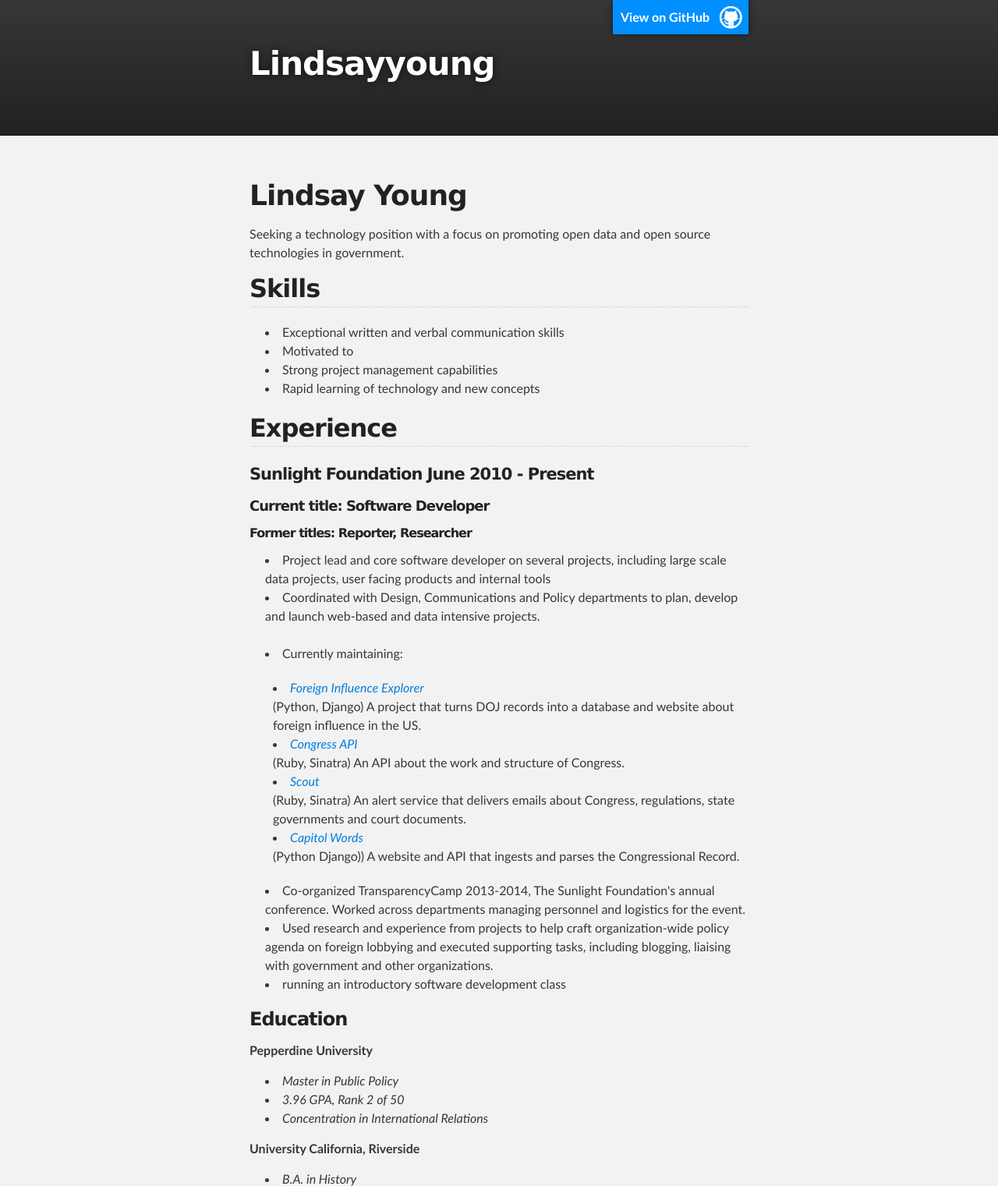
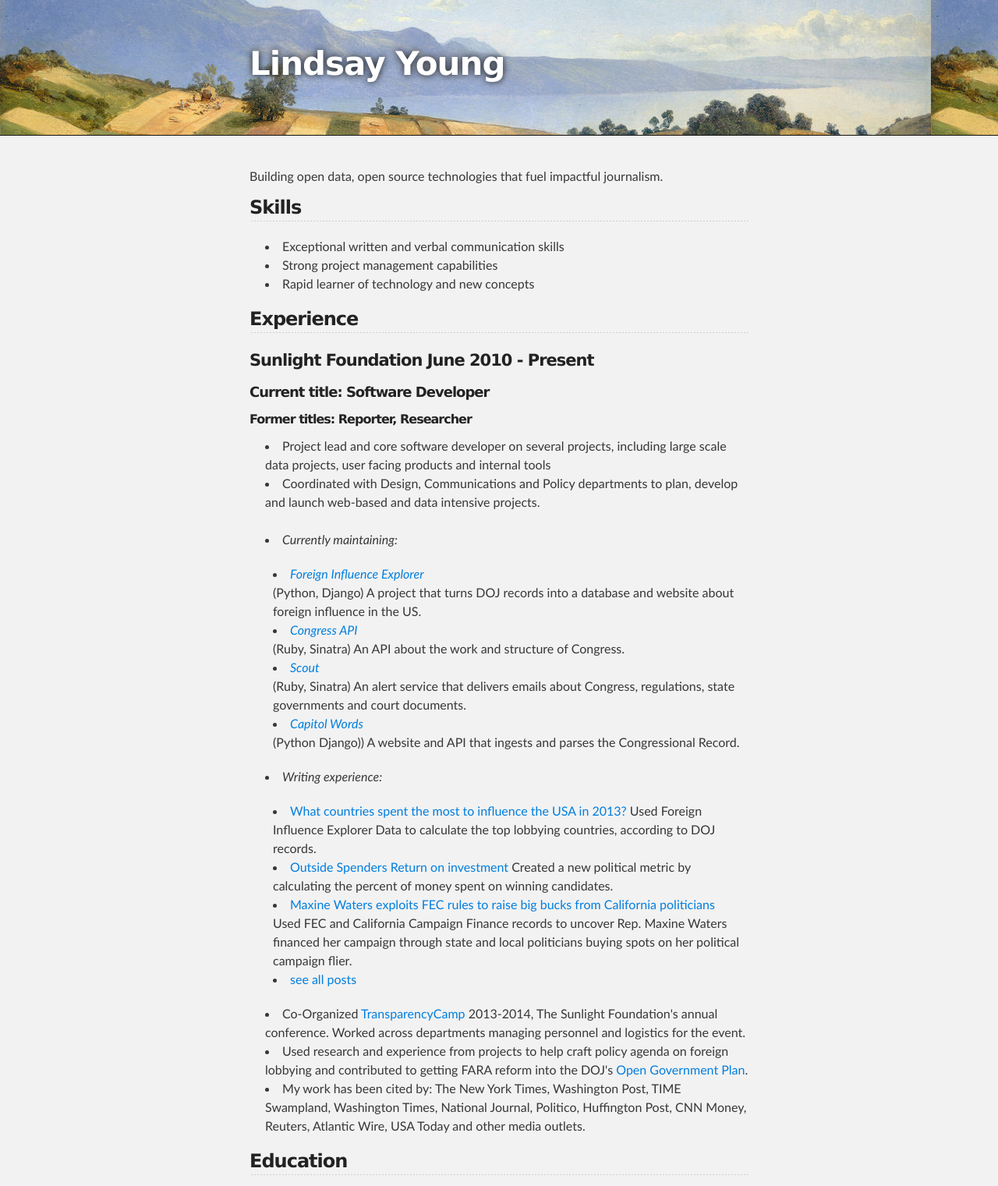
Before and after one commit to LindsayYoung/lindsayyoung.github.io, a plain HTML site: page index.html in a window 1280 px wide. Shown: the top 1521 px of the page at 78% size. Drawn offline with Linux system fonts and the light colour scheme.

Commit message:
adding images

```diff
--- a/index.html
+++ b/index.html
@@ -16,34 +16,29 @@
     <!-- HEADER -->
     <div id="header_wrap" class="outer">
         <header class="inner">
-          <a id="forkme_banner" href="https://github.com/LindsayYoung/LindsayYoung">View on GitHub</a>
-
-          <h1 id="project_title">Lindsayyoung</h1>
+          <h1 id="project_title">Lindsay Young</h1>
           <h2 id="project_tagline"></h2>
         </header>
     </div>
 
     <!-- MAIN CONTENT -->
     <div id="main_content_wrap" class="outer">
+
       <section id="main_content" class="inner">
-        <div id="resume">
-    <div id="col1">
 
-    <div id="col2">
-        <h1>Lindsay Young</h1>
+
         <div class="objective">
-            Seeking a technology position with a focus on promoting open data and open source technologies in government.
+            Building open data, open source technologies that fuel impactful  journalism.
         </div>
-        <h2 class="skills">Skills</h2>
-        <div class="skills">
+
+        <h3 class="skills">Skills</h3>
             <ul class="job">
             <li>Exceptional written and verbal communication skills</li>
-            <li>Motivated to </li>
             <li>Strong project management capabilities</li>
-            <li>Rapid learning of technology and new concepts</li>
+            <li>Rapid learner of technology and new concepts</li>
             </ul>
-        </div>
-        <h2>Experience</h2>
+
+        <h3>Experience</h3>
         <div class="experience">
             <h4>Sunlight Foundation <span>June 2010 - Present</span></h4>
             <h5>Current title: Software Developer</h5>
@@ -52,7 +47,7 @@
                 <li>Project lead and core software developer on several projects, including large scale data projects, user facing products and internal tools</li>
                 <li>Coordinated with Design, Communications and Policy departments to plan, develop and launch web-based and data intensive projects.</li>
                 <br>
-                <li>Currently maintaining:
+                <li><em>Currently maintaining:</em>
                     <ul class="inner">
                         <li><em><a href="foreign.influenceexplorer.com">Foreign Influence Explorer</a></em><br>
                         (Python, Django) A project that turns DOJ records into a database and website about foreign influence in the US. </li>
@@ -66,18 +61,31 @@
                         </li>
                         </li>
                     </ul>
+                <li><em>Writing experience:</em>
+                  <ul class="inner">
+                    <li>
+                      <a href="http://sunlightfoundation.com/blog/2014/05/08/what-countries-spent-the-most-to-influence-the-usa-in-2013/">What countries spent the most to influence the USA in 2013?</a> Used Foreign Influence Explorer Data to calculate the top lobbying countries, according to DOJ records.
+                    </li>
+                    <li>
+                      <a href="http://sunlightfoundation.com/blog/2013/05/16/final-look-at-outside-spenders-2012-return-on-investment/">Outside Spenders Return on investment</a> Created a new political metric by calculating the percent of money spent on winning candidates.
+                    </li>
+                    <li>
+                      <a href="http://sunlightfoundation.com/blog/2010/08/25/maxine-waters-campaign-depends-candidates-paying-her-endorsement/">Maxine Waters exploits FEC rules to raise big bucks from California politicians</a> Used FEC and California Campaign Finance records to uncover Rep. Maxine Waters financed her campaign through state and local politicians buying spots on her political campaign flier.
+                    </li>
+                    <li>
+                      <a href="http://sunlightfoundation.com/blog/author/lyoung/">see all posts</a>
+                    </li>
+                  </ul>
                 </li>
 
-                <li>Co-organized TransparencyCamp 2013-2014, The Sunlight Foundation's annual conference. Worked across departments managing personnel and logistics for the event.</li>
+                <li>Co-Organized <a href="http://transparencycamp.org/">TransparencyCamp</a> 2013-2014, The Sunlight Foundation's annual conference. Worked across departments managing personnel and logistics for the event.</li>
 
+                <li>Used research and experience from projects to help craft policy agenda on foreign lobbying and contributed to getting FARA reform into the DOJ's <a href="http://www.justice.gov/open/doj-open-government-plan.pdf">Open Government Plan</a>.</li>
 
-                <li>Used research and experience from projects to help craft organization-wide policy agenda on foreign lobbying and executed supporting tasks, including blogging, liaising with government and other organizations.</li>
-
-                <li> running an introductory software development class</li>
+                <li>My work has been cited by: The New York Times, Washington Post, TIME Swampland, Washington Times, National Journal, Politico, Huffington Post, CNN Money, Reuters, Atlantic Wire, USA Today and other media outlets.</li>
             </ul>
 
         </div>
-    </div>
 
         <h3>Education</h3>
         <p><strong>Pepperdine University</strong></p>
@@ -98,30 +106,27 @@
         <ul class="info">
         <li><strong>Programming languages</strong>: Python, Ruby, Javascript</li>
         <li><strong>Web frameworks</strong>: Django, Sinatra</li>
-        <li><strong>Databases</strong>: MySQL, PostgreSQL, MongoDB</li>
-        <li><strong>Search Engines</strong>: Elastic Search</li>
+        <li><strong>Databases and search</strong>: MySQL, MongoDB, ElasticSearch</li>
         <li>HTML5 and CSS3</li>
         <li>Use Amazon EC2 and S3 services</li>
         <li class="last">Creation, use and maintenance of APIs</li>
         </ul>
 
         <h3>Contact Information</h3>
+
         2101 New Hampshire Ave., NW<br>
         Washington, DC 2009<br>
         lindsay.n.young@gmail.com<br>
         @not_young<br>
         github.com/LindsayYoung</p>
 
-    </div>
-
+      </section>
 </div>
-      </section>
-    </div>
 
     <!-- FOOTER  -->
     <div id="footer_wrap" class="outer">
       <footer class="inner">
-        <p class="copyright">Lindsayyoung maintained by <a href="https://github.com/LindsayYoung">LindsayYoung</a></p>
+        <p class="copyright">Maintained by <a href="https://github.com/LindsayYoung">LindsayYoung</a></p>
         <p>Published with <a href="http://pages.github.com">GitHub Pages</a></p>
       </footer>
     </div>
--- a/stylesheets/stylesheet.css
+++ b/stylesheets/stylesheet.css
@@ -79,6 +79,8 @@ h2 {
 
 h3 {
   font-size: 24px;
+  padding-bottom: 10px;
+  background: url('../images/bg_hr.png') repeat-x bottom;
 }
 
 h4 {
@@ -93,12 +95,17 @@ h6 {
   font-size: 16px;
 }
 
+hr{
+  padding-bottom: 10px;
+  background: url('../images/bg_hr.png') repeat-x bottom;
+}
+
 p {
   margin: 10px 0 15px 0;
 }
 
 footer p {
-  color: #f2f2f2;
+  color: #000000;
 }
 
 a {
@@ -285,12 +292,7 @@ Full-Width Styles
 }
 
 #header_wrap {
-  background: #212121;
-  background: -moz-linear-gradient(top, #373737, #212121);
-  background: -webkit-linear-gradient(top, #373737, #212121);
-  background: -ms-linear-gradient(top, #373737, #212121);
-  background: -o-linear-gradient(top, #373737, #212121);
-  background: linear-gradient(top, #373737, #212121);
+  background: url('../images/Calame_landscape.jpg');
 }
 
 #header_wrap .inner {
@@ -363,7 +365,7 @@ Full-Width Styles
 }
 
 #footer_wrap {
-  background: #212121;
+  background: url('../images/Calame_landsacpe_lower.jpg');
 }
 
 
```
Also changed, not shown: images/Calame_landsacpe_lower.jpg (added), images/Calame_landscape.jpg (added).
